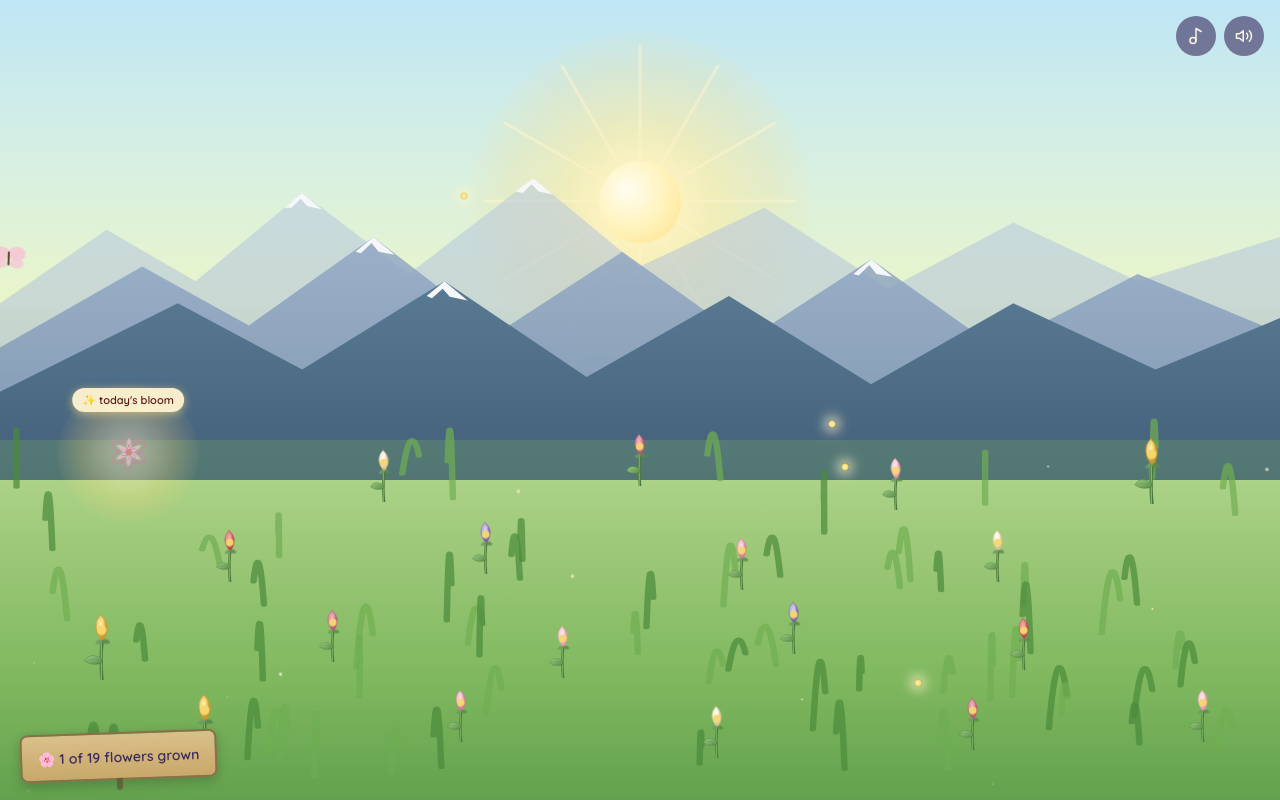
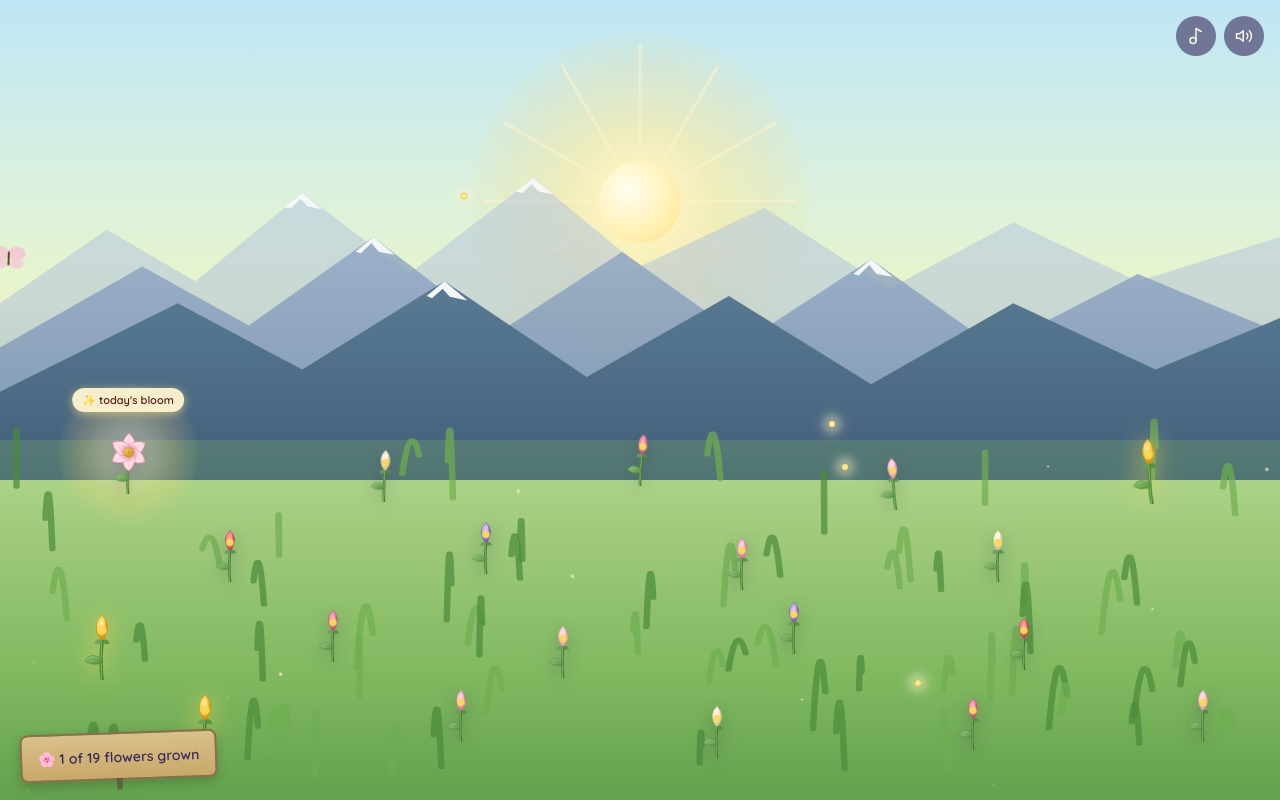
Before and after one commit to simplyveronica20-wq/Garden_for_you, a React (Vite) app: page / in a window 1280 px wide. Both pictures are taken after a click on the button "Open the Gate". Built offline with nearby package versions, Linux system fonts and the light colour scheme; a web font is replaced by a local one.

Commit message:
Fix missing SVG gradients and restore stem for bloomed flowers

```diff
--- a/src/garden/Flower.tsx
+++ b/src/garden/Flower.tsx
@@ -77,10 +77,36 @@ export function Flower({ type, state, rare, size = 80, index = 0 }: FlowerProps)
   const isBlooming = state === 'blooming';
   const isBloomed = state === 'bloomed' || petalsUnfurled;
 
-  // Bud / locked appearance
-  if (state === 'bud' || state === 'locked') {
+  // Both bud and bloomed states will share the same SVG wrapper so the stem and leaf
+  // stay grounded, and gradients are always defined.
   return (
-      <svg width={size} height={size} viewBox="0 0 100 100" className="no-select">
+    <div
+      className={`no-select ${rare ? 'anim-glow' : ''}`}
+      style={{
+        position: 'relative',
+        width: size,
+        height: size,
+        transformOrigin: '50% 100%',
+        animation: isBloomed
+          ? `${rare ? 'breathe 4s ease-in-out infinite' : 'sway 5s ease-in-out infinite'}`
+          : state === 'locked'
+          ? 'bud-shake 2.5s ease-in-out infinite'
+          : 'none',
+        animationDelay: `${index * 0.3}s`,
+      }}
+    >
+      <svg
+        viewBox="0 0 100 100"
+        style={{
+          position: 'absolute',
+          inset: 0,
+          width: '100%',
+          height: '100%',
+          filter: rare
+            ? 'drop-shadow(0 0 12px rgba(245,215,110,0.85)) saturate(1.2)'
+            : 'drop-shadow(0 4px 8px rgba(36,24,68,0.25)) saturate(1.1)',
+        }}
+      >
         <defs>
           <linearGradient id={ids.stem} x1="0" y1="0" x2="1" y2="0">
             <stop offset="0%" stopColor="#5a8a48" />
@@ -96,7 +122,17 @@ export function Flower({ type, state, rare, size = 80, index = 0 }: FlowerProps)
             <stop offset="60%" stopColor={palette.petal} />
             <stop offset="100%" stopColor={palette.petalDark} />
           </radialGradient>
+          <radialGradient id={ids.petal} cx="0.5" cy="0.9">
+            <stop offset="0%" stopColor={palette.center} />
+            <stop offset="40%" stopColor={palette.petalDark} />
+            <stop offset="100%" stopColor={palette.petalLight} />
+          </radialGradient>
+          <radialGradient id={ids.center} cx="0.4" cy="0.4">
+            <stop offset="0%" stopColor={palette.center} />
+            <stop offset="100%" stopColor={palette.centerDark} />
+          </radialGradient>
         </defs>
+
         {/* stem */}
         <path
           d="M50 100 Q48 80 50 60"
@@ -113,13 +149,9 @@ export function Flower({ type, state, rare, size = 80, index = 0 }: FlowerProps)
           strokeWidth="0.5"
         />
         <path d="M50 80 Q40 76 34 80" stroke="#4a7a3a" strokeWidth="0.5" fill="none" opacity="0.5" />
-        {/* bud */}
-        <g
-          style={{
-            transformOrigin: '50px 52px',
-            animation: state === 'locked' ? 'bud-shake 2.5s ease-in-out infinite' : 'none',
-          }}
-        >
+
+        {(state === 'bud' || state === 'locked') ? (
+          <g style={{ transformOrigin: '50px 52px' }}>
             <path
               d="M50 32 Q38 44 50 60 Q62 44 50 32"
               fill={`url(#${ids.bud})`}
@@ -140,39 +172,11 @@ export function Flower({ type, state, rare, size = 80, index = 0 }: FlowerProps)
               <circle cx="50" cy="48" r="5" fill="#f5d76e" opacity="0.55" className="anim-shimmer" />
             )}
           </g>
-      </svg>
-    );
-  }
-
-  // Bloomed / blooming — rendered as a real photographic flower for a
-  // realistic garden look, with a soft faded edge so it sits naturally
-  // in the grass, plus the same sparkle burst + sway/breathe animation.
-  return (
-    <div
-      className={`no-select ${rare ? 'anim-glow' : ''}`}
-      style={{
-        position: 'relative',
-        width: size,
-        height: size,
-        transformOrigin: '50% 100%',
-        animation: isBloomed
-          ? `${rare ? 'breathe 4s ease-in-out infinite' : 'sway 5s ease-in-out infinite'}`
-          : 'none',
-        animationDelay: `${index * 0.3}s`,
-      }}
-    >
-      <svg
-        viewBox="0 0 100 100"
-        style={{
-          position: 'absolute',
-          inset: 0,
-          width: '100%',
-          height: '100%',
-          filter: rare
-            ? 'drop-shadow(0 0 12px rgba(245,215,110,0.85)) saturate(1.2)'
-            : 'drop-shadow(0 4px 8px rgba(36,24,68,0.25)) saturate(1.1)',
-        }}
-      >
+        ) : (
+          <>
+            {/* sepals underneath the bloomed flower */}
+            <path d="M50 58 Q44 56 42 62 Q50 64 50 60" fill="#6f9c63" opacity="0.85" />
+            <path d="M50 58 Q56 56 58 62 Q50 64 50 60" fill="#5a8a48" opacity="0.85" />
             <FlowerHead
               type={type}
               palette={palette}
@@ -181,6 +185,8 @@ export function Flower({ type, state, rare, size = 80, index = 0 }: FlowerProps)
               index={index}
               ids={ids}
             />
+          </>
+        )}
       </svg>
 
       {/* bloom sparkle burst during blooming */}
```
Lines whose indentation alone changed are shown as unchanged.
